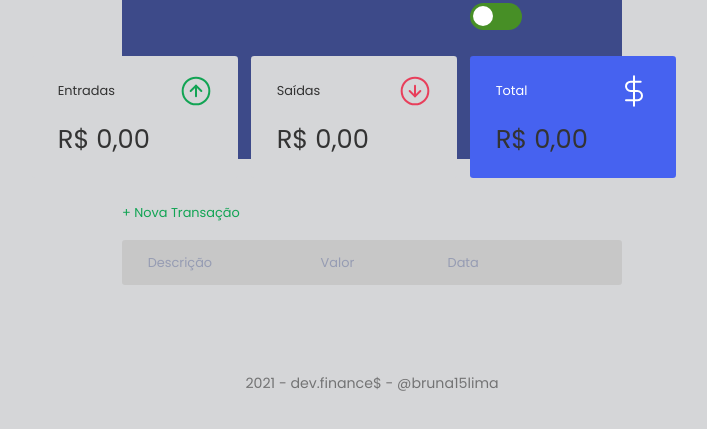
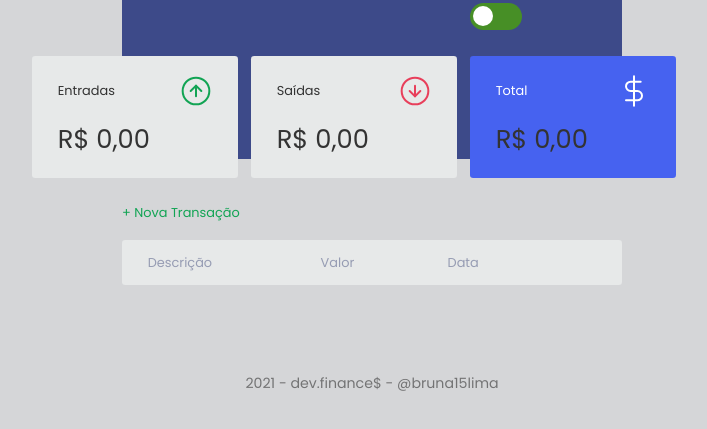
Before and after one commit to bruna15lima/finances.io, a plain HTML site: page index.html in a window 1280 px wide. Shown: the part 53-482 px from the top of the page, without its empty margins (268-975 px from the left). Drawn offline with Linux system fonts and the light colour scheme.

Commit message:
style.css

```diff
--- a/style.css
+++ b/style.css
@@ -6,7 +6,7 @@
  --red: #e92929;
 
  --bg: #d5d6d8;
- --bg-panel: #c7c7c7;
+ --bg-panel: #e7e9e9;
  --color-headings: #0077FF;
  --color-text: #333333;
  --color-card: #333333;
@@ -26,7 +26,7 @@ html {
 
 body{
 
-  background: #d5d6d8;
+  background: var(--bg);
   font-family: 'Poppins', sans-serif;
 
 }
@@ -221,7 +221,7 @@ header {
 
 /* Cards ===================== */
 .card {
-  background:var(--bg);
+  background:var(--bg-panel);
   padding: 1.5rem 2rem;
   border-radius: 0.25rem;
 
```
